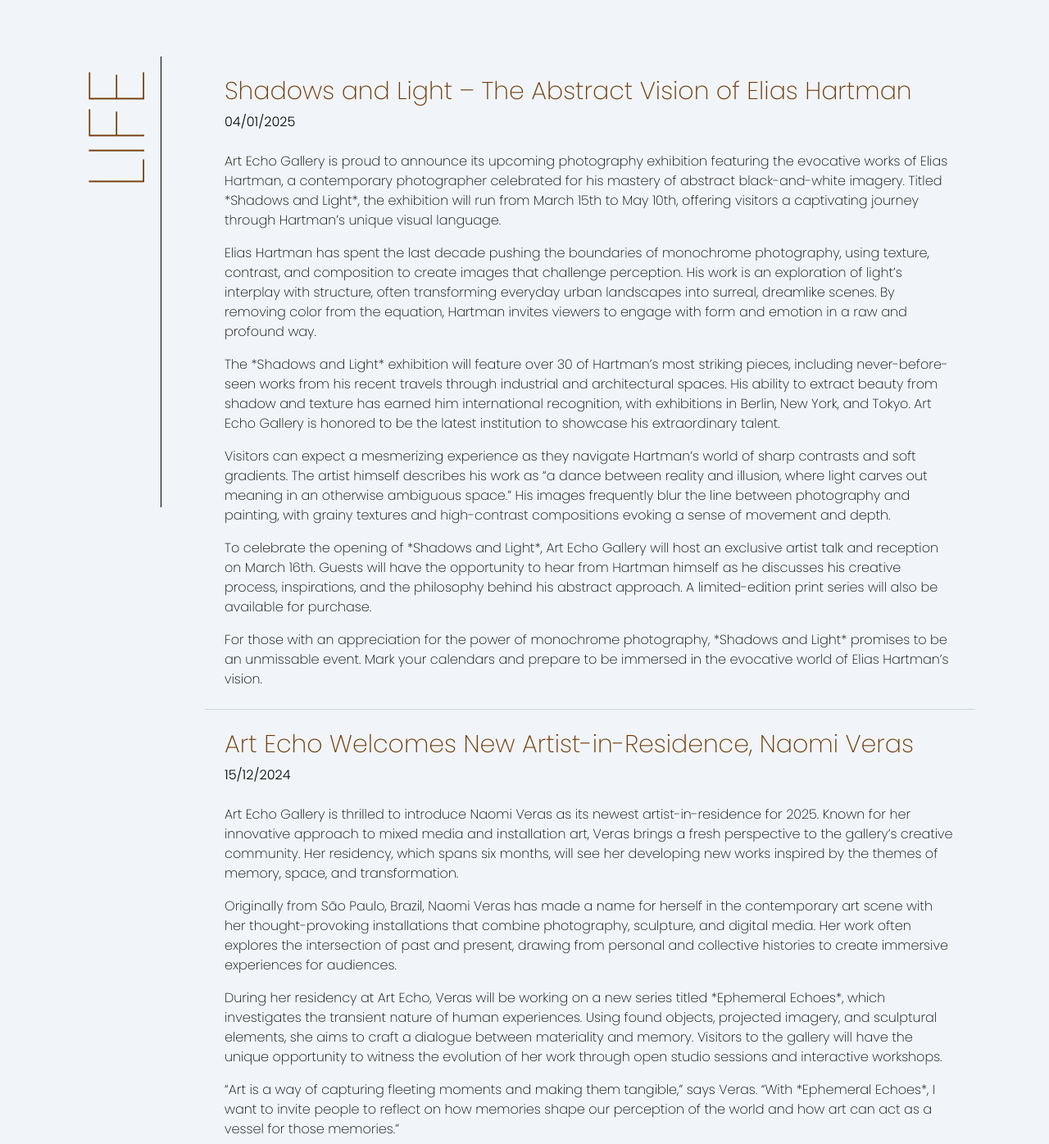
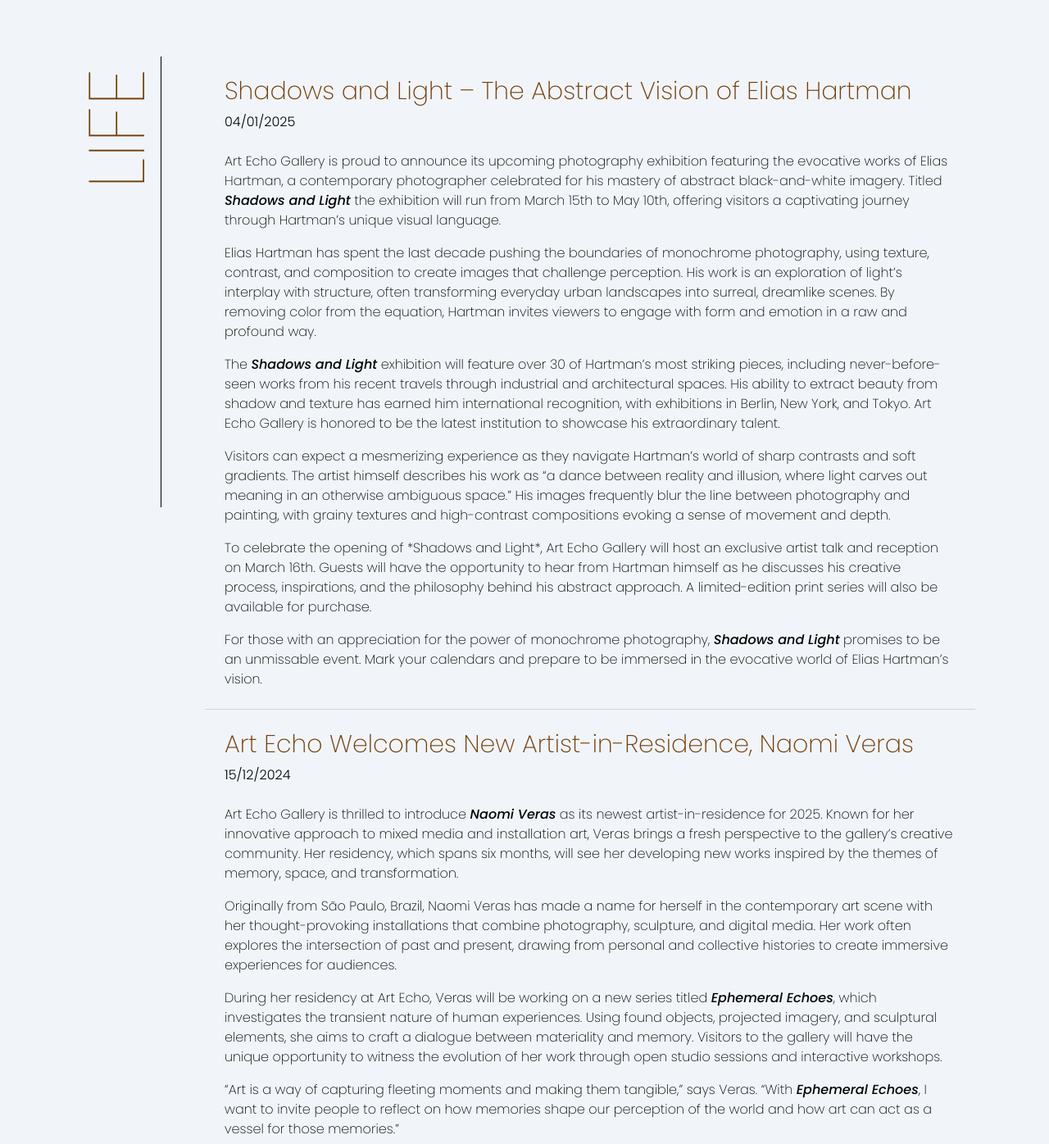
Before and after one commit to c-tregunna/photo-gallery, a website: page life.html in a window 1280 px wide. Shown: the part 84-1480 px from the top of the page at 82% size. Drawn offline with Linux system fonts and the light colour scheme.

Commit message:
updated Life page

```diff
--- a/life.html
+++ b/life.html
@@ -8,7 +8,7 @@
     <link href="https://fonts.googleapis.com/css2?family=Poppins:ital,wght@0,100;0,200;0,300;0,400;0,500;0,600;0,700;0,800;0,900;1,100;1,200;1,300;1,400;1,500;1,600;1,700;1,800;1,900&display=swap" rel="stylesheet">
     <link rel="stylesheet" href="output.css">
 
-    <title>ART ECHO - ARTISTS</title>
+    <title>ART ECHO - LIFE</title>
 </head>
 <body class="bg-slate-100 flex p-10 font-poppins flex-col">
   <div class="container w-11/12 mx-auto">
@@ -29,30 +29,30 @@
             <h3 class="text-3xl text-yellow-900 font-extralight mb-2">Shadows and Light – The Abstract Vision of Elias Hartman</h3>
             <p class="blog-dates">04/01/2025</p>
 
-            <p class="blog-paragrapghs">Art Echo Gallery is proud to announce its upcoming photography exhibition featuring the evocative works of Elias Hartman, a contemporary photographer celebrated for his mastery of abstract black-and-white imagery. Titled *Shadows and Light*, the exhibition will run from March 15th to May 10th, offering visitors a captivating journey through Hartman’s unique visual language.</p>
+            <p class="blog-paragrapghs">Art Echo Gallery is proud to announce its upcoming photography exhibition featuring the evocative works of Elias Hartman, a contemporary photographer celebrated for his mastery of abstract black-and-white imagery. Titled <span class="italic font-medium">Shadows and Light</span> the exhibition will run from March 15th to May 10th, offering visitors a captivating journey through Hartman’s unique visual language.</p>
 
             <p class="blog-paragrapghs">Elias Hartman has spent the last decade pushing the boundaries of monochrome photography, using texture, contrast, and composition to create images that challenge perception. His work is an exploration of light’s interplay with structure, often transforming everyday urban landscapes into surreal, dreamlike scenes. By removing color from the equation, Hartman invites viewers to engage with form and emotion in a raw and profound way.</p>
 
-            <p class="blog-paragrapghs">The *Shadows and Light* exhibition will feature over 30 of Hartman’s most striking pieces, including never-before-seen works from his recent travels through industrial and architectural spaces. His ability to extract beauty from shadow and texture has earned him international recognition, with exhibitions in Berlin, New York, and Tokyo. Art Echo Gallery is honored to be the latest institution to showcase his extraordinary talent.</p>
+            <p class="blog-paragrapghs">The <span class="italic font-medium">Shadows and Light</span> exhibition will feature over 30 of Hartman’s most striking pieces, including never-before-seen works from his recent travels through industrial and architectural spaces. His ability to extract beauty from shadow and texture has earned him international recognition, with exhibitions in Berlin, New York, and Tokyo. Art Echo Gallery is honored to be the latest institution to showcase his extraordinary talent.</p>
 
             <p class="blog-paragrapghs">Visitors can expect a mesmerizing experience as they navigate Hartman’s world of sharp contrasts and soft gradients. The artist himself describes his work as “a dance between reality and illusion, where light carves out meaning in an otherwise ambiguous space.” His images frequently blur the line between photography and painting, with grainy textures and high-contrast compositions evoking a sense of movement and depth.</p>
 
             <p class="blog-paragrapghs">To celebrate the opening of *Shadows and Light*, Art Echo Gallery will host an exclusive artist talk and reception on March 16th. Guests will have the opportunity to hear from Hartman himself as he discusses his creative process, inspirations, and the philosophy behind his abstract approach. A limited-edition print series will also be available for purchase.</p>
 
-            <p class="blog-paragrapghs">For those with an appreciation for the power of monochrome photography, *Shadows and Light* promises to be an unmissable event. Mark your calendars and prepare to be immersed in the evocative world of Elias Hartman’s vision.</p>
+            <p class="blog-paragrapghs">For those with an appreciation for the power of monochrome photography, <span class="italic font-medium">Shadows and Light</span> promises to be an unmissable event. Mark your calendars and prepare to be immersed in the evocative world of Elias Hartman’s vision.</p>
 
       </article>
       <article class="p-6">
           <h3 class="text-3xl text-yellow-900 font-extralight mb-2">Art Echo Welcomes New Artist-in-Residence, Naomi Veras</h3>
           <p class="blog-dates">15/12/2024</p>
 
-          <p class="blog-paragrapghs">Art Echo Gallery is thrilled to introduce Naomi Veras as its newest artist-in-residence for 2025. Known for her innovative approach to mixed media and installation art, Veras brings a fresh perspective to the gallery’s creative community. Her residency, which spans six months, will see her developing new works inspired by the themes of memory, space, and transformation.</p>
+          <p class="blog-paragrapghs">Art Echo Gallery is thrilled to introduce <span class="italic font-medium">Naomi Veras</span> as its newest artist-in-residence for 2025. Known for her innovative approach to mixed media and installation art, Veras brings a fresh perspective to the gallery’s creative community. Her residency, which spans six months, will see her developing new works inspired by the themes of memory, space, and transformation.</p>
 
           <p class="blog-paragrapghs">Originally from São Paulo, Brazil, Naomi Veras has made a name for herself in the contemporary art scene with her thought-provoking installations that combine photography, sculpture, and digital media. Her work often explores the intersection of past and present, drawing from personal and collective histories to create immersive experiences for audiences.</p>
 
-          <p class="blog-paragrapghs">During her residency at Art Echo, Veras will be working on a new series titled *Ephemeral Echoes*, which investigates the transient nature of human experiences. Using found objects, projected imagery, and sculptural elements, she aims to craft a dialogue between materiality and memory. Visitors to the gallery will have the unique opportunity to witness the evolution of her work through open studio sessions and interactive workshops.</p>
+          <p class="blog-paragrapghs">During her residency at Art Echo, Veras will be working on a new series titled <span class="italic font-medium">Ephemeral Echoes</span>, which investigates the transient nature of human experiences. Using found objects, projected imagery, and sculptural elements, she aims to craft a dialogue between materiality and memory. Visitors to the gallery will have the unique opportunity to witness the evolution of her work through open studio sessions and interactive workshops.</p>
 
-          <p class="blog-paragrapghs">“Art is a way of capturing fleeting moments and making them tangible,” says Veras. “With *Ephemeral Echoes*, I want to invite people to reflect on how memories shape our perception of the world and how art can act as a vessel for those memories.”</p>
+          <p class="blog-paragrapghs">“Art is a way of capturing fleeting moments and making them tangible,” says Veras. “With <span class="italic font-medium">Ephemeral Echoes</span>, I want to invite people to reflect on how memories shape our perception of the world and how art can act as a vessel for those memories.”</p>
 
           <p class="blog-paragrapghs">As part of her residency, Veras will also be hosting a series of community engagement events, including artist talks, collaborative projects, and panel discussions on the role of art in storytelling. These events will provide art enthusiasts and aspiring creators with insight into her techniques and creative philosophy.</p>
 
```
Also changed, not shown: index.html (+1 -1 lines), output.css.
